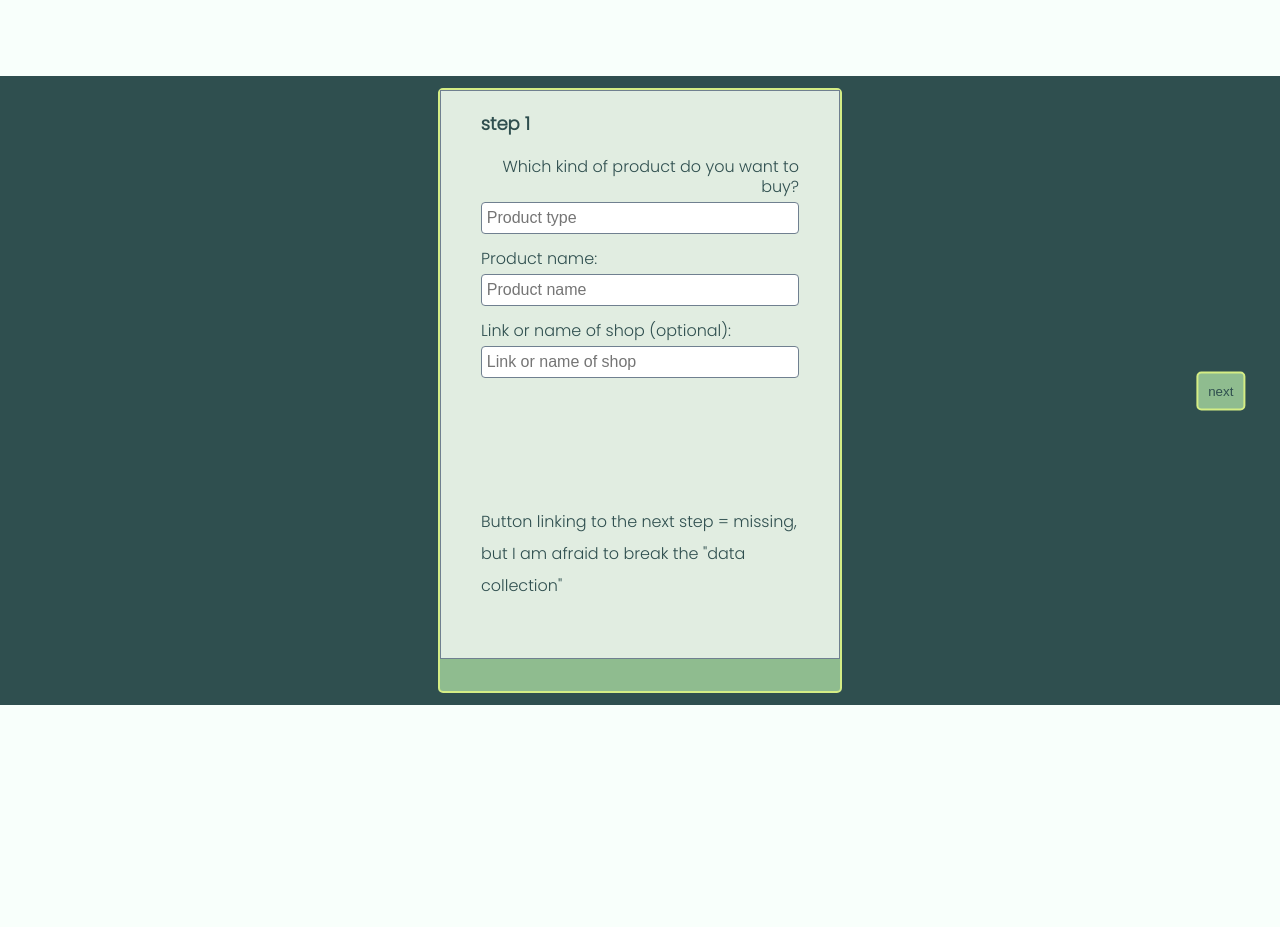
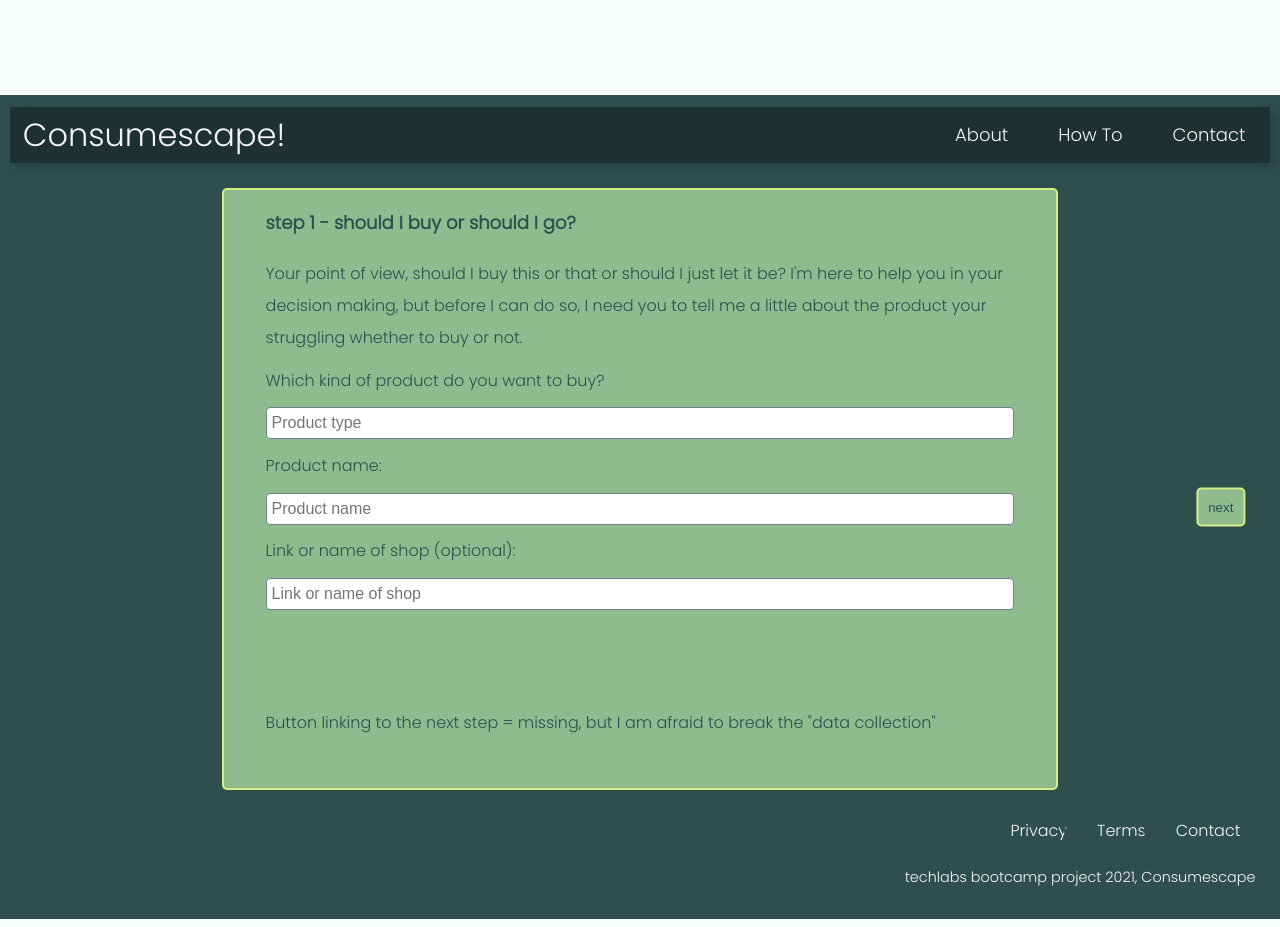
Before and after one commit to emmy2397/sustainable-tech-project, a React (Create React App) app: page / in a window 1280 px wide. Shown: the part 925-1852 px from the top of the page. Before the commit the page ends 1638 px from the top, so only its background shows below. Built offline with nearby package versions, Linux system fonts and the light colour scheme.

Commit message:
changed-design-29-01

```diff
--- a/index.html
+++ b/index.html
@@ -10,10 +10,10 @@
 <body>
     <header>
         <!-- Home Section -->
-        <section id="home">
+        <section class="home">
             <nav>
-                <div id="nav-title">Consumescape!</div>
-                <ul id="nav-menu">
+                <div class="nav-title">Consumescape!</div>
+                <ul class="nav-menu">
                     <li class="nav-link">About</li>
                     <li class="nav-link">How To</li>
                     <li class="nav-link">Contact</li>
--- a/src/Products.css
+++ b/src/Products.css
@@ -7,13 +7,28 @@ body {
 
 h2 {
     font-size: large;
-    text-indent: 10%;
+    text-indent: 5%;
 }
 
-.formBox.tab1 > label {
-    margin: 15px 40px 5px 40px;
+p {
+    padding: 0;
+    margin: 2% 5% 2% 5%;
+}
+
+label {
+    display: flex;
+    flex-direction: row;
+    justify-content: flex-start;
     width: auto;
+    line-height: 1.25;
+    margin: 2% 5% 2% 5%;
+  }
+
+a {
+color: #f6f5f5;
+text-decoration: none;
 }
+
 
 /*Product display*/
 
@@ -47,7 +62,35 @@ h2 {
 	top:1px;
 }
 
+/*Nav bar*/
 
+nav {
+    height: 7vh;
+    width: 98.5vw;
+    display: flex;
+    justify-content: space-between;
+    align-items: center;
+    background-color: rgb(30, 49, 49);
+    box-shadow: 5px 5px 12px /* 3rd digit is how great is the blur of the shadow */ rgba(0, 0, 0, 0.2);
+    padding: 0 ;
+    color: #f6f5f5;
+}
+
+.nav-menu {
+    font-size: large;
+    display: flex;
+    list-style: none;
+}
+
+.nav-link {
+    margin: 0 25px;
+    cursor: pointer;
+}
+
+.nav-title {
+    font-size: 2em;
+    text-indent: 5%;
+}
 
 /*Form*/
 
@@ -57,7 +100,7 @@ h2 {
 
 .productForm {
     font-size:medium;
-    color:pink;
+    color:darkslategray;
     padding: 12px 20px;
     margin: 8px 0;
     line-height: 2;
@@ -68,20 +111,19 @@ form {
     border: 2px solid #d4ed85;
     border-radius: 5px;
     color: darkslategray;
+    width: 65vw;
+    margin: 2% auto 2% auto;
+
 }
 
-.formBox {
-    background-color: pink;
+.formBox.tab1 {
+    background: none;
     border: none;
-    margin: 0;
-}
-
-.formBox.tab1 > p {
-    padding: 40px;
+    width: auto;
+    height: auto;
 }
 
 .next.form-navs {
-    background-color: pink;
     background-color: darkseagreen;
     border: 2px solid #d4ed85;
     border-radius: 5px;
@@ -89,15 +131,6 @@ form {
 
 }
 
-label {
-    display: flex;
-    flex-direction: row;
-    justify-content: flex-start;
-    text-align: right;
-    width: 400px;
-    line-height: 1.25;
-    margin: 10% 10% 2% 10%;
-  }
 
 input {
     display: flex;
@@ -106,8 +139,8 @@ input {
     font-size:medium;
     color:slategrey;
     padding: 5px 5px;
-    margin: 0% 10% 2% 10%;
-    width: 80%;
+    margin: 0% 5% 2% 5%;
+    width: 90%;
     line-height: 1.25;
     box-sizing:border-box;
     border: 1px solid slategrey;
@@ -183,3 +216,28 @@ select {
     background-color: green;
     color: #efef;
 }
+
+/*Footer*/
+
+footer {
+    margin-top: 0px;
+    background-color: darkslategray;
+    padding: 0 15px 15px 15px;
+  }
+
+  footer > ul {
+    display: flex;
+    justify-content: flex-end;
+  }
+
+  footer > ul > li {
+    padding: 0 15px;
+  }
+
+  footer > span {
+    margin-top: 0px;
+    display: flex;
+    justify-content: flex-end;
+    font-size: 0.9em;
+    color: #f6f5f5;
+  }
--- a/src/addProduct.js
+++ b/src/addProduct.js
@@ -99,10 +99,21 @@ handleSubmit =(e) => {
 render() {
     return (
             <div>
+
+                <nav>
+                <div class="nav-title">Consumescape!</div>
+                <ul class="nav-menu">
+                    <li class="nav-link">About</li>
+                    <li class="nav-link">How To</li>
+                    <li class="nav-link">Contact</li>
+                </ul>
+                </nav>
+
                 <FormNavs formNavs={this.formNavs}/>
              <form onSubmit={this.handleSubmit}>
                 <div className="formBox tab1" style={this.state.tab === 1 ? {display : "block"}: {display : "none"}}>
-                    <h2>step 1</h2>
+                    <h2>step 1 - should I buy or should I go?</h2>
+                        <p>Your point of view, should I buy this or that or should I just let it be? I'm here to help you in your decision making, but before I can do so, I need you to tell me a little about the product your struggling whether to buy or not.</p>
 
                         <label htmlFor="name">Which kind of product do you want to buy?</label>
                         <input type="text" id="type" placeholder="Product type" onChange={this.handleChange}/>
@@ -159,6 +170,15 @@ render() {
                 </div>
             </form>
 
+            <footer>
+                <ul>
+                    <li><a href="#">Privacy</a></li>
+                    <li><a href="#">Terms</a></li>
+                    <li><a href="#">Contact</a></li>
+                </ul>
+                <span>techlabs bootcamp project 2021, Consumescape</span>
+            </footer>
+
         </div>
 
       )
--- a/style.css
+++ b/style.css
@@ -48,7 +48,7 @@ nav {
     color: #f6f5f5;
 }
 
-#nav-menu {
+.nav-menu {
     font-size: large;
     display: flex;
     list-style: none;
@@ -59,12 +59,12 @@ nav {
     cursor: pointer;
 }
 
-#nav-title {
+.nav-title {
     font-size: 2em;
 }
 
 /* Home Section */
-#home {
+.home {
     width: 98,5vw; /* viewport widht <- the whole width of your browser screen */
     height: 82vh; /* viewport height <- 95% of the height of your browser screen */
     background-color: darkseagreen;
```
